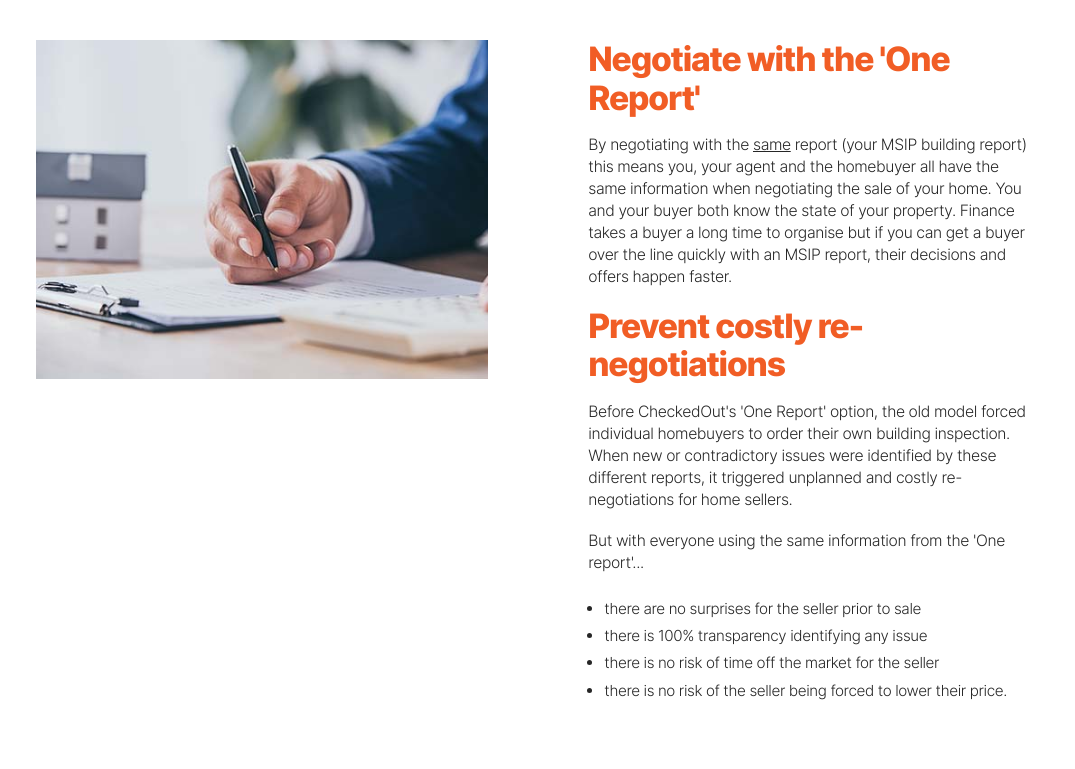
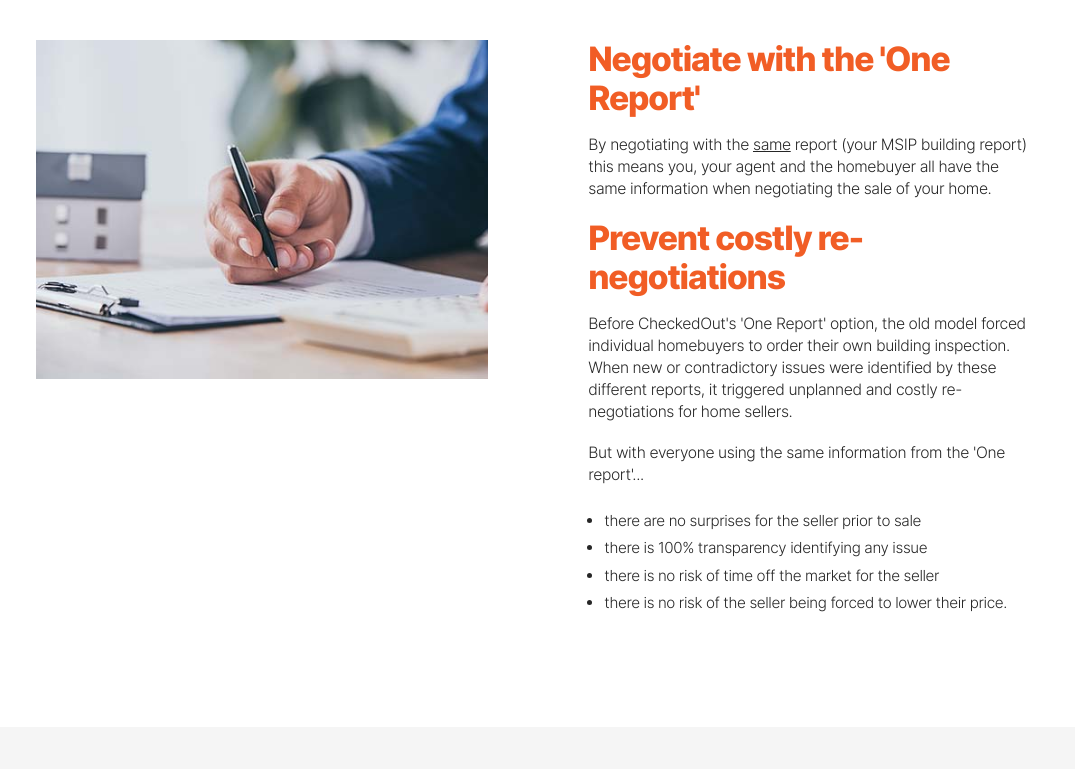
Before and after one commit to vaughanthompson/checkedout, a plain HTML site: page roi.html in a window 1280 px wide. Shown: the part 1920-2689 px from the top of the page, without its empty margins (102-1177 px from the left). Drawn offline with Linux system fonts and the light colour scheme; files whose address does not match are found by name; a web font is replaced by a local one.

Commit message:
roi edit

```diff
--- a/roi.html
+++ b/roi.html
@@ -287,7 +287,7 @@
         </section>
         <section>
             <h2>Negotiate with the 'One Report'</h2>
-            <p>By negotiating with the <u>same</u> report (your MSIP building report) this means you, your agent and the homebuyer all have the same information when negotiating the sale of your home. You and your buyer both know the state of your property. Finance takes a buyer a long time to organise but if you can get a buyer over the line quickly with an MSIP report, their decisions and offers happen faster.</p>
+            <p>By negotiating with the <u>same</u> report (your MSIP building report) this means you, your agent and the homebuyer all have the same information when negotiating the sale of your home.</p>
 
 
             <h2>Prevent costly re-negotiations</h2>
```
